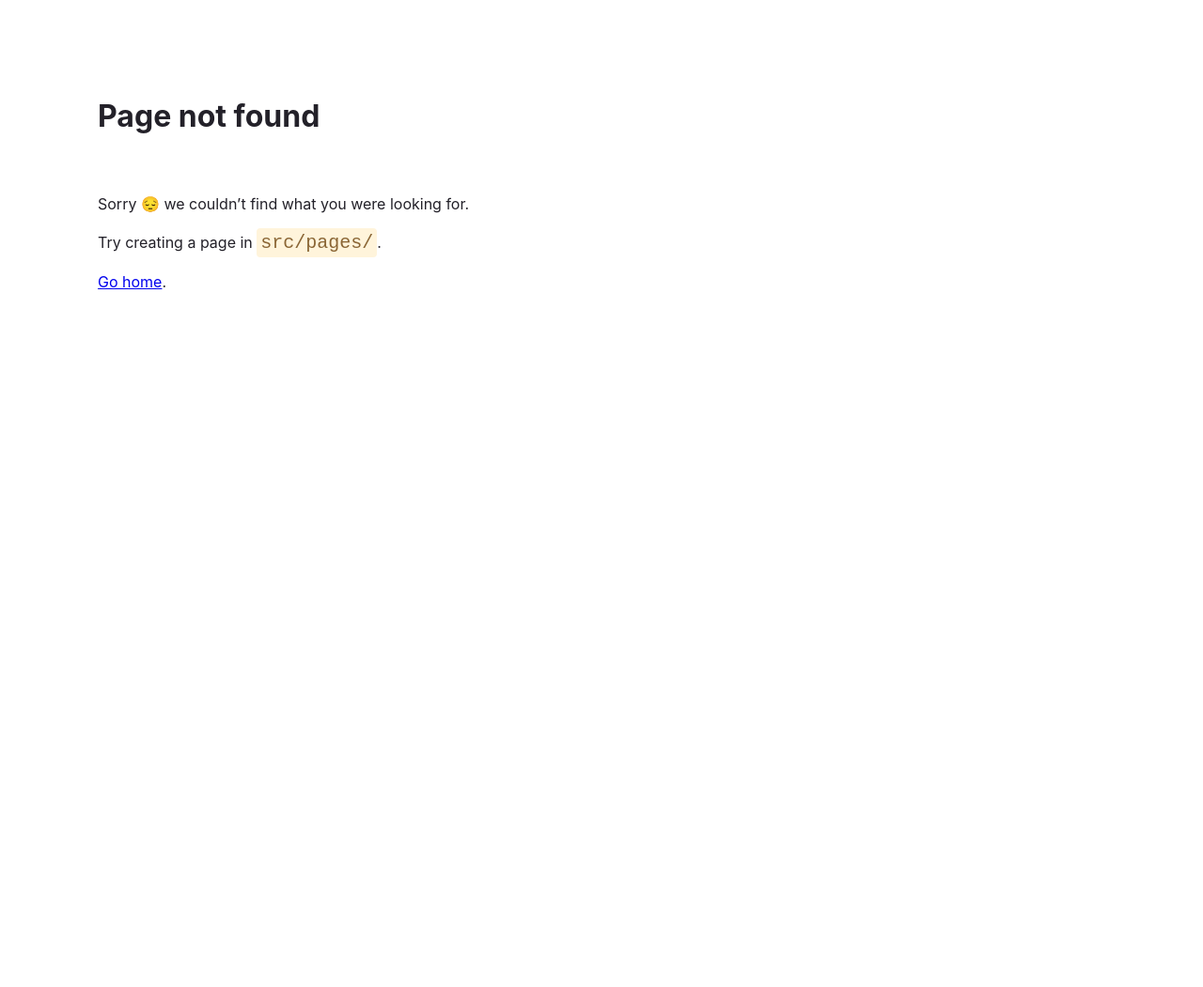
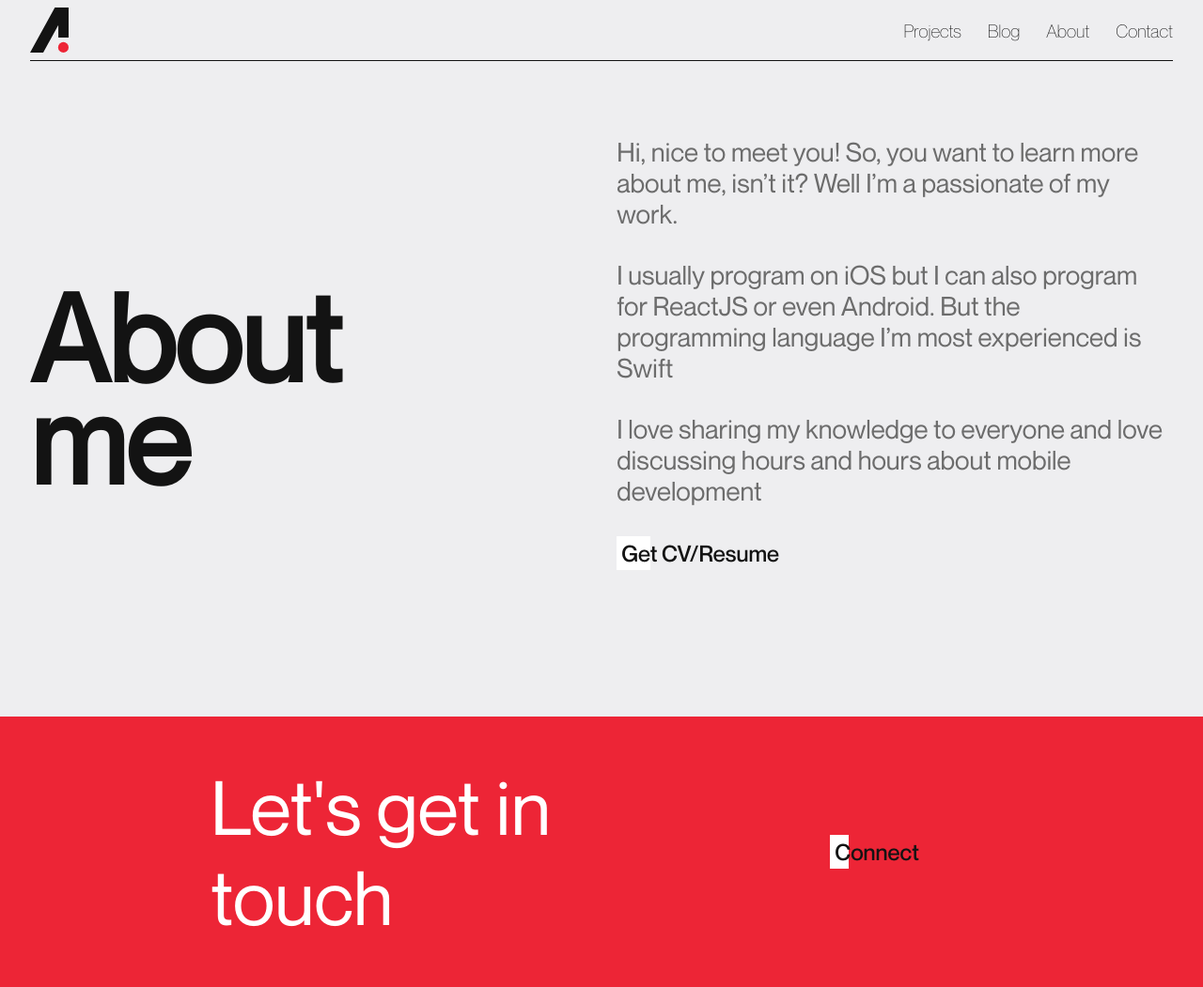
Before and after one commit to AlbGarciam/AlbGarciam, a Gatsby site: page /about in a window 1280 px wide. Before the commit this address had no page. Shown: the whole page at 94% size. Before the commit the page ends 800 px from the top, so only its background shows below. Built offline with nearby package versions, Linux system fonts and the light colour scheme; Gatsby itself is replaced by a stand-in of ours.

Commit message:
Add footer and about

```diff
--- a/gatsby-config.js
+++ b/gatsby-config.js
@@ -12,7 +12,7 @@ module.exports = {
     {
       resolve: "gatsby-plugin-manifest",
       options: {
-        icon: "src/images/logo-dark.png",
+        icon: "src/images/logo-dark.svg",
       },
     },
     "gatsby-plugin-sharp",
--- /dev/null
+++ b/src/atoms/PortfolioButton/index.js
@@ -0,0 +1,33 @@
+import { navigate } from "gatsby";
+import React, { useState } from "react";
+import "./style.css";
+
+export default class PortfolioButton extends React.Component {
+  state = {
+    isShown: false,
+  };
+
+  onTapped() {
+    navigate(this.props.onClick());
+  }
+
+  render() {
+    return (
+      <div
+        className="portfolio-button"
+        onMouseEnter={() => this.setState({ isShown: true })}
+        onMouseLeave={() => this.setState({ isShown: false })}
+      >
+        <div
+          className={this.state.isShown ? "background expanded" : "background"}
+        />
+        <p
+          className="portfolio-button-text text-medium"
+          onClick={this.onTapped.bind(this)}
+        >
+          {this.props.title}
+        </p>
+      </div>
+    );
+  }
+}
--- /dev/null
+++ b/src/atoms/PortfolioButton/style.css
@@ -0,0 +1,28 @@
+.portfolio-button {
+    margin: 0;
+    cursor: pointer;
+    display: grid;
+    align-items: center;
+    justify-items: flex-start;
+}
+
+.portfolio-button>* {
+    grid-area: 1/1/1/1;
+}
+
+.portfolio-button>.background {
+    background-color: #ffffff;
+    height: 2.25rem;
+    width: 20%;
+    transition: width 0.6s ease-in-out;
+}
+
+.portfolio-button>.background.expanded {
+    width: 100%;
+}
+
+.portfolio-button>.portfolio-button-text {
+    color: #131313;
+    font-size: 1.5rem;
+    margin: 0 5px;
+}
--- /dev/null
+++ b/src/json/about.json
@@ -0,0 +1,33 @@
+{
+  "intro": [
+    "Hi, nice to meet you! So, you want to learn more about me, isn’t it? Well I’m a passionate of my work.",
+    "I usually program on iOS but I can also program for ReactJS or even Android. But the programming language I’m most experienced is Swift",
+    "I love sharing my knowledge to everyone and love discussing hours and hours about mobile development"
+  ],
+  "jobs": [
+    {
+      "title": "iOS architect @ Openbank",
+      "description": "Defining the architecture for a multi-bank application. The application is based on multiple frameworks that can serve for several banks at the same time."
+    },
+    {
+      "title": "Senior iOS developer @ Openbank",
+      "description": "Developing onboarding and common modules for a multi-bank application. As part of the flow, OCR modules have been implemented to retrieve user’s personal information."
+    },
+    {
+      "title": "iOS developer @ Vodafone Spain",
+      "description": "Developing billing flows on Mi Vodafone app and several commercial flows. Working on the integration of API rest services and push notification services."
+    },
+    {
+      "title": "Mobile developer @ NexStreaming Europe",
+      "description": "Developling video player and immersive 360 navigation algorithms for large screen platforms.  Working with multiple streaming protocols like HLS and MPEG-Dash along  with several DRM protections."
+    },
+    {
+      "title": "Resarcher @ UC3M",
+      "description": "Validation, design and implementation of models for the analysis of the credibility of the information from social sources"
+    },
+    {
+      "title": "Android developer @ Aplicaziones",
+      "description": "Development of indoor positioning systems based on electromagnetic fields "
+    }
+  ]
+}
--- /dev/null
+++ b/src/molecules/ContactFooter/index.js
@@ -0,0 +1,19 @@
+import React from "react";
+import "./style.css";
+import { navigate } from "gatsby";
+import PortfolioButton from "../../atoms/PortfolioButton";
+
+export default class ContactFooter extends React.Component {
+  render() {
+    return (
+      <div className="contact-footer">
+        <div className="contact-footer-align">
+          <div className="contact-footer-container">
+            <section className="text-regular">Let's get in touch</section>
+            <PortfolioButton title="Connect" />
+          </div>
+        </div>
+      </div>
+    );
+  }
+}
--- /dev/null
+++ b/src/molecules/ContactFooter/style.css
@@ -0,0 +1,26 @@
+.contact-footer {
+    background-color: #ED2536;
+    width: 100%;
+    display: flex;
+    flex-direction: row;
+}
+
+.contact-footer section {
+    font-size: 5rem;
+    color: #ffffff;
+    width: 60%;
+    margin: 3rem 0;
+}
+
+.contact-footer .contact-footer-align {
+    max-width: 1500px;
+    margin: 0 auto;
+}
+
+.contact-footer .contact-footer-align .contact-footer-container {
+    margin: 0 2rem;
+    display: flex;
+    flex-direction: row;
+    align-items: center;
+    gap: 10rem;
+}
--- a/src/molecules/NavBar/style.css
+++ b/src/molecules/NavBar/style.css
@@ -22,7 +22,6 @@
 .nav-bar .nav-bar-align {
     max-width: 1500px;
     margin: 0 auto;
-
 }
 
 .nav-bar .nav-bar-align .nav-bar-container {
--- /dev/null
+++ b/src/pages/about.css
@@ -0,0 +1,43 @@
+body {
+    background-color: #EEEEF0;
+}
+
+.about-main {
+    width: 100%;
+    display: flex;
+    flex-direction: column;
+    align-items: center;
+    justify-content: flex-start;
+    gap: 5rem;
+}
+
+.about-main>.about-container {
+    display: flex;
+    flex-direction: row;
+    max-width: 1500px;
+    margin: 0 2rem;
+    gap: 7rem;
+    color: #6C6C6C;
+}
+
+.about-column {
+    display: flex;
+    flex-direction: column;
+    width: 50%;
+    align-items: flex-start;
+    justify-content: flex-start;
+    gap: 2rem;
+}
+
+.about-intro-paragraph {
+    font-size: 1.75rem;
+    margin: 0;
+}
+
+@media screen and (max-width: 480px) {
+    .about-main>.about-container {
+        flex-direction: column;
+        margin: 0 2rem;
+        gap: 7rem;
+    }
+}
--- /dev/null
+++ b/src/pages/about.js
@@ -0,0 +1,38 @@
+import * as React from "react";
+import "./about.css";
+import "../css/typography.css";
+import NavBar from "../molecules/NavBar";
+import SectionTitle from "../atoms/SectionTitle";
+import about from "../json/about";
+import ContactFooter from "../molecules/ContactFooter";
+import PortfolioButton from "../atoms/PortfolioButton";
+
+export default class AboutPage extends React.Component {
+  onGetResumeTapped() {}
+
+  render() {
+    return (
+      <main className="about-main">
+        <NavBar light={true} />
+        <div className="about-container">
+          <SectionTitle
+            title={`About
+              me`}
+          />
+          <div className="about-column">
+            {about.intro.map((element) => {
+              return (
+                <p className="about-intro-paragraph text-regular">{element}</p>
+              );
+            })}
+            <PortfolioButton
+              title="Get CV/Resume"
+              onClick={this.onGetResumeTapped.bind(this)}
+            />
+          </div>
+        </div>
+        <ContactFooter />
+      </main>
+    );
+  }
+}
```
